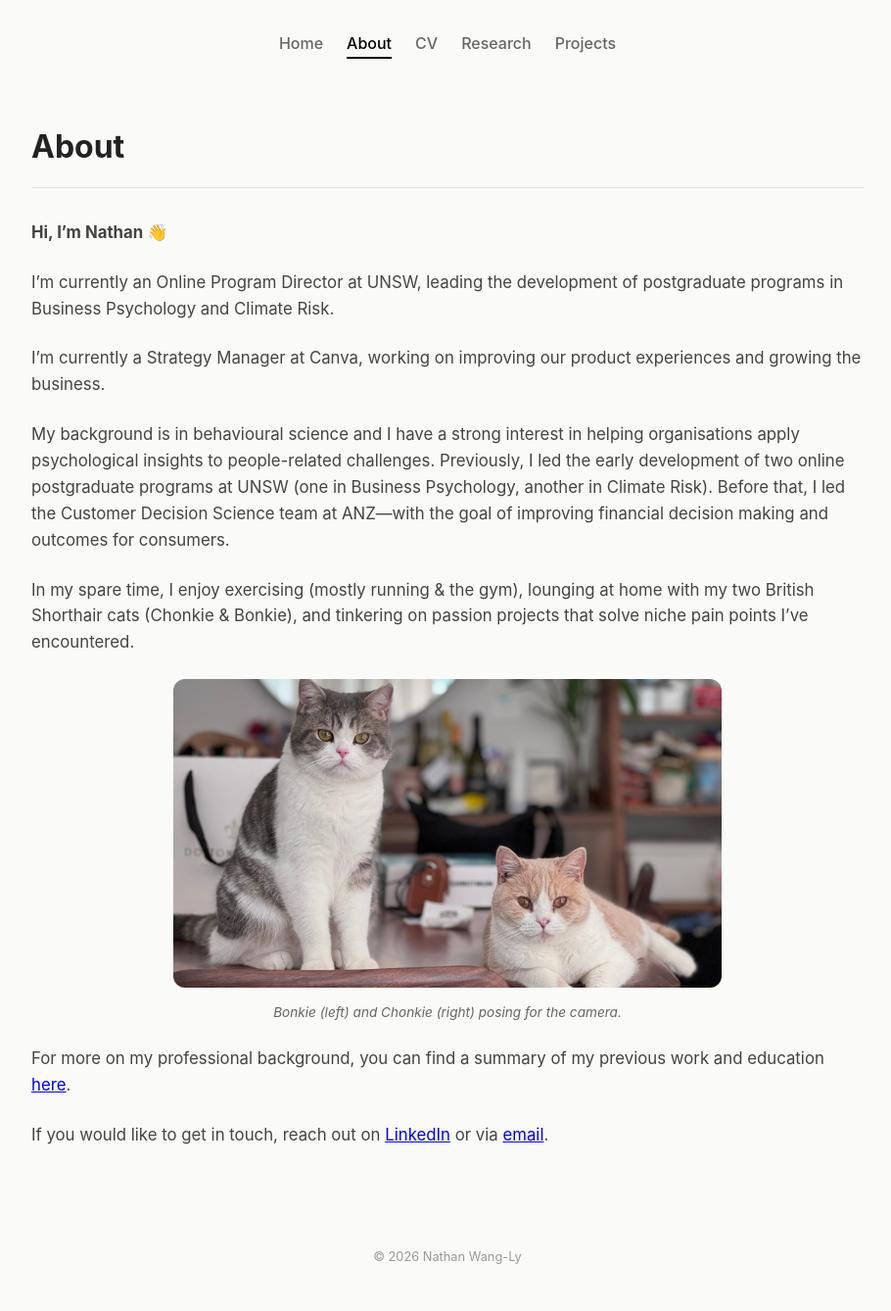
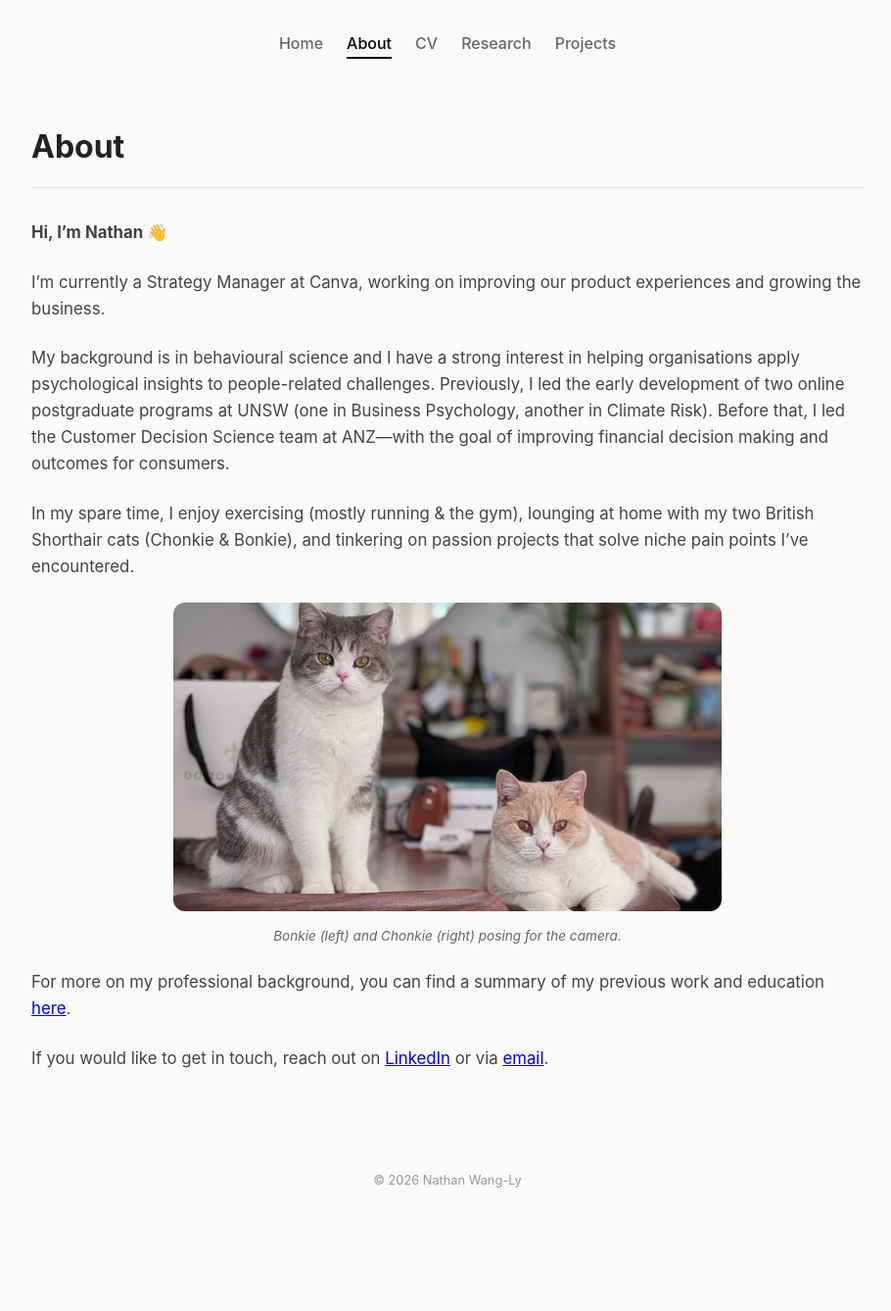
Before and after one commit to nathanwangly/nathanwangly.github.io, a Jekyll site: the page built from about.md, in a window 1280 px wide. Shown: the whole page at 98% size, without its empty margins (183-1093 px from the left). Built offline with Jekyll 4.4.1, drawn with Linux system fonts in a browser that asks for light colours; after the commit the page ends 1260 px from its top, so only the background shows below that.

Commit message:
Fix about bio

```diff
--- a/about.md
+++ b/about.md
@@ -4,8 +4,6 @@ title: About
 ---
 
 <b>Hi, I'm Nathan 👋</b>
-
-I'm currently an Online Program Director at UNSW, leading the development of postgraduate programs in Business Psychology and Climate Risk.
 
 I'm currently a Strategy Manager at Canva, working on improving our product experiences and growing the business.
 
```
